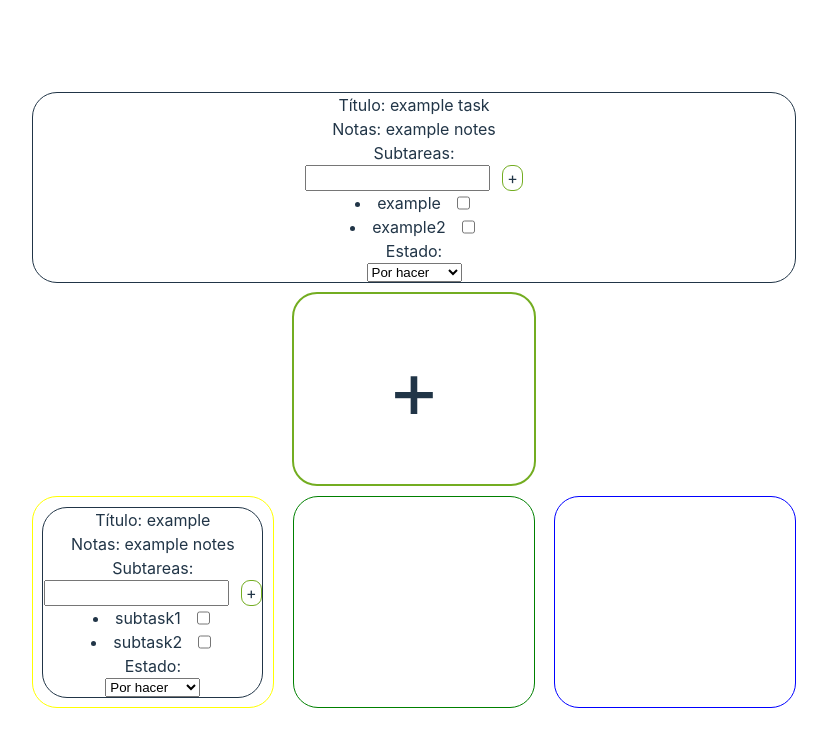
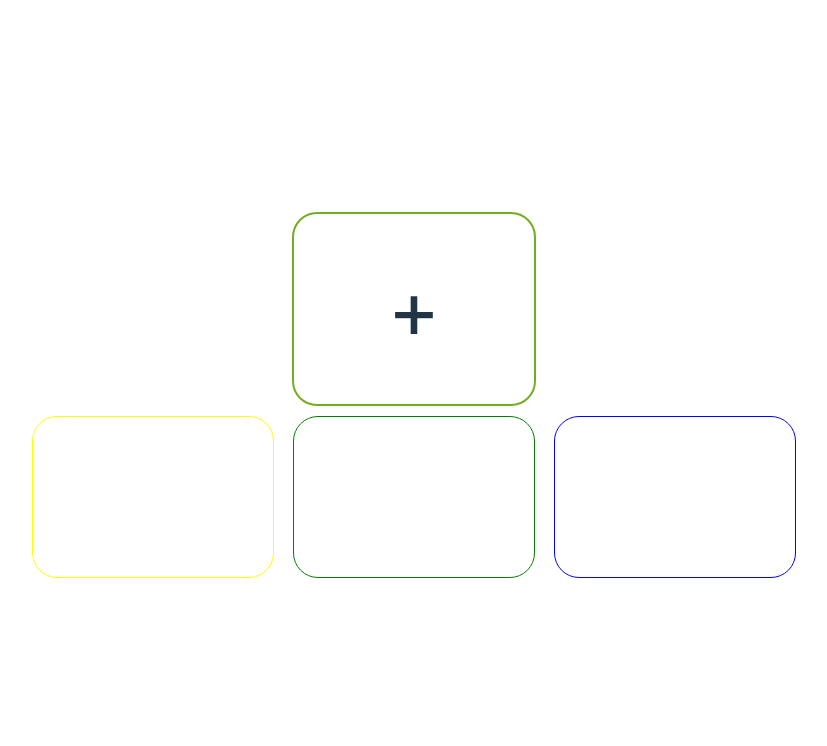
Before and after one commit to gmluqa/Prueba_Tecnica_billdin, a React (Vite) app: page / in a window 1280 px wide. Shown: the top 746 px of the page, without its empty margins (226-1053 px from the left). Built offline with nearby package versions, Linux system fonts and the light colour scheme.

Commit message:
progress, now need to make it so that subtasks show up

```diff
--- a/src/App.jsx
+++ b/src/App.jsx
@@ -7,13 +7,7 @@ import Task from "./components/Task/Task";
 
 let columnsRenderDefault = (
   <>
-    <Column state="porHacer">
-      <Task
-        title="example"
-        notes="example notes"
-        subtasks={["subtask1", "subtask2"]}
-      ></Task>
-    </Column>
+    <Column state="porHacer"></Column>
     <Column state="enCurso"></Column>
     <Column state="finalizada"></Column>
   </>
@@ -34,6 +28,7 @@ function App() {
       setcolumns(renderedColumns);
       console.log(renderedColumns); // Use renderedColumns instead of columns
     }
+    console.log(tasks);
   }, [tasks]);
 
   const renderColumns = tasks => {
@@ -45,6 +40,7 @@ function App() {
             .map(task => (
               <Task
                 key={task.id}
+                id={task.id}
                 title={task.title}
                 notes={task.notes}
                 status={task.status}
@@ -81,13 +77,6 @@ function App() {
 
   return (
     <>
-      {/* TODO: Remove this once ready */}
-      <Task
-        title="example task"
-        notes="example notes"
-        status="porHacer"
-        subtasks={["example", "example2"]}
-      ></Task>
       <div className="addTaskHandler">
         <AddTask />
       </div>
--- a/src/components/AddTask/AddTask.jsx
+++ b/src/components/AddTask/AddTask.jsx
@@ -14,6 +14,7 @@ function AddTask() {
       id: taskCreated.length + 1,
       title: "",
       notes: "",
+      subtasks: [],
       status: "porHacer",
     };
     taskCreated.push(newTask);
--- a/src/components/Task/Task.jsx
+++ b/src/components/Task/Task.jsx
@@ -1,7 +1,10 @@
+import { useDispatch } from "react-redux";
+import { placeTasks } from "../../store/slices/tasksSlice";
 import { useState } from "react";
 import "./Task.scss";
 
 function Task(props) {
+  const dispatch = useDispatch();
   const [subtask, setSubtask] = useState("");
 
   const onChange = e => {
@@ -9,15 +12,27 @@ function Task(props) {
   };
 
   const createSubtask = id => {
-    console.log("here is the id " + id);
-    // console.log("here is the id " + id);
-    // console.log(JSON.parse(localStorage.getItem("taskCreated"))[id]);
+    // id - 1 is the index of the task in the array because we + 1 it on creation
+    console.log(JSON.parse(localStorage.getItem("taskCreated"))[id - 1]);
+    const taskCreated = JSON.parse(localStorage.getItem("taskCreated"));
+    taskCreated[id - 1].subtasks.push(subtask);
+    dispatch(placeTasks(taskCreated));
+    localStorage.setItem("taskCreated", JSON.stringify(taskCreated));
   };
 
   return (
     <div className="taskBorder">
-      <div>Título: {props.title}</div>
-      <div>Notas: {props.notes}</div>
+      <div className="flexContainer">
+        <div>Título: {props.title}</div>
+        <input type="text" />
+        <div>✅</div>
+      </div>
+      <div className="flexContainer">
+        <div>Notas: {props.notes}</div>
+        <input type="text" />
+        <div>✅</div>
+      </div>
+
       {/* TODO Fix react dev tools warning here */}
       <div>Subtareas:</div>
       <div className="addSubtaskBorder">
@@ -33,10 +48,10 @@ function Task(props) {
         </div>
       ))}
       <label htmlFor="status">Estado:</label>
-      <select name="status" id="status">
+      <select name="status" id="status" defaultValue={props.status}>
         <option value="porHacer">Por hacer</option>
         <option value="enProgreso">En progreso</option>
-        <option value="finalizado">Finalizado</option>
+        <option value="finalizada">Finalizada</option>
       </select>
     </div>
   );
--- a/src/components/Task/Task.scss
+++ b/src/components/Task/Task.scss
@@ -26,3 +26,7 @@
   display: flex;
   gap: 0.75em;
 }
+
+.flexContainer {
+  display: flex;
+}
```
